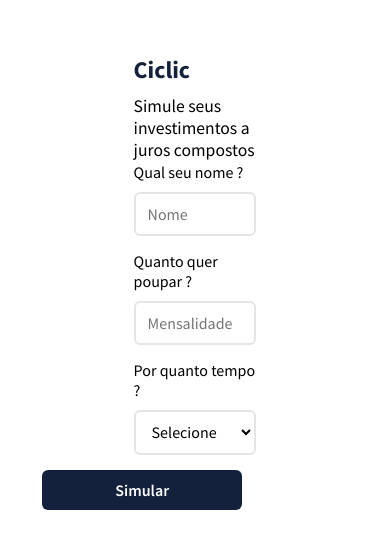
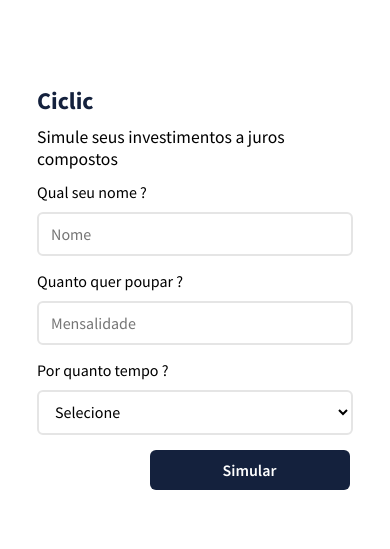
Before and after one commit to Gabriel-Tomaz/test-frontend-ciclic, a React (Create React App) app: page / in a window 390 px wide. Shown: the part 131-680 px from the top of the page. Built offline with nearby package versions, Linux system fonts and the light colour scheme.

Commit message:
responsividade mobile

```diff
--- a/src/components/Modal/style.js
+++ b/src/components/Modal/style.js
@@ -35,6 +35,10 @@
     p{
         width: 80%;
     }
+
+    @media(min-width: 1px) and (max-width: 768px) {
+        width: 90%;
+    }
 `;
 
 export const Button = styled.button`
--- a/src/pages/home/style.js
+++ b/src/pages/home/style.js
@@ -18,6 +18,11 @@
     flex-direction: column;
     justify-content: flex-start;
     align-items: center;
+
+    @media(min-width: 1px) and (max-width: 768px) {
+        width: 90%;
+    }
+
 `;
 
 export const FormHeader = styled.div`
```
